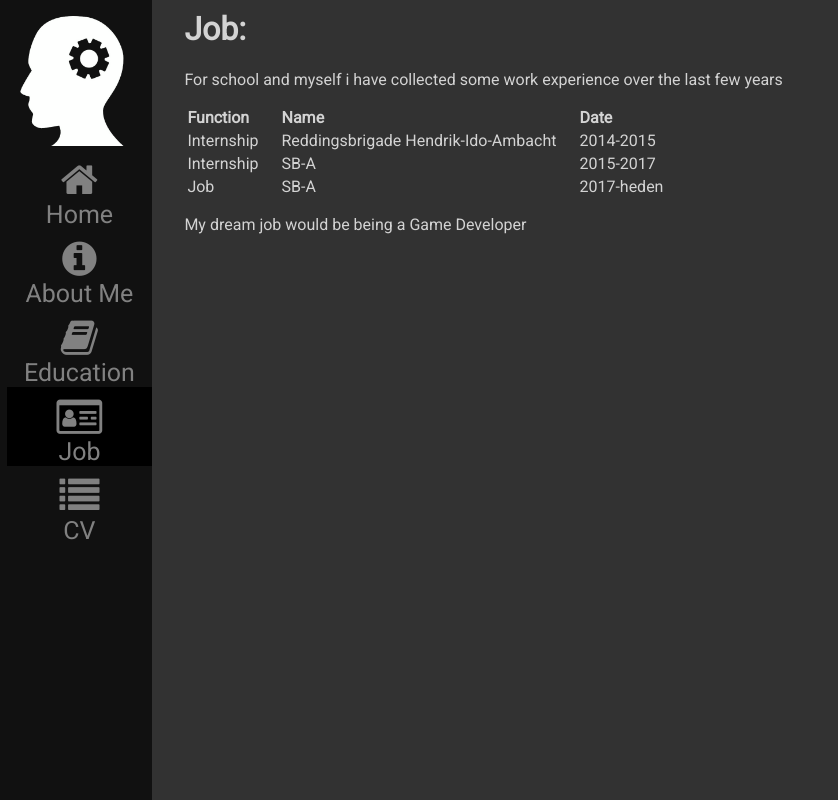
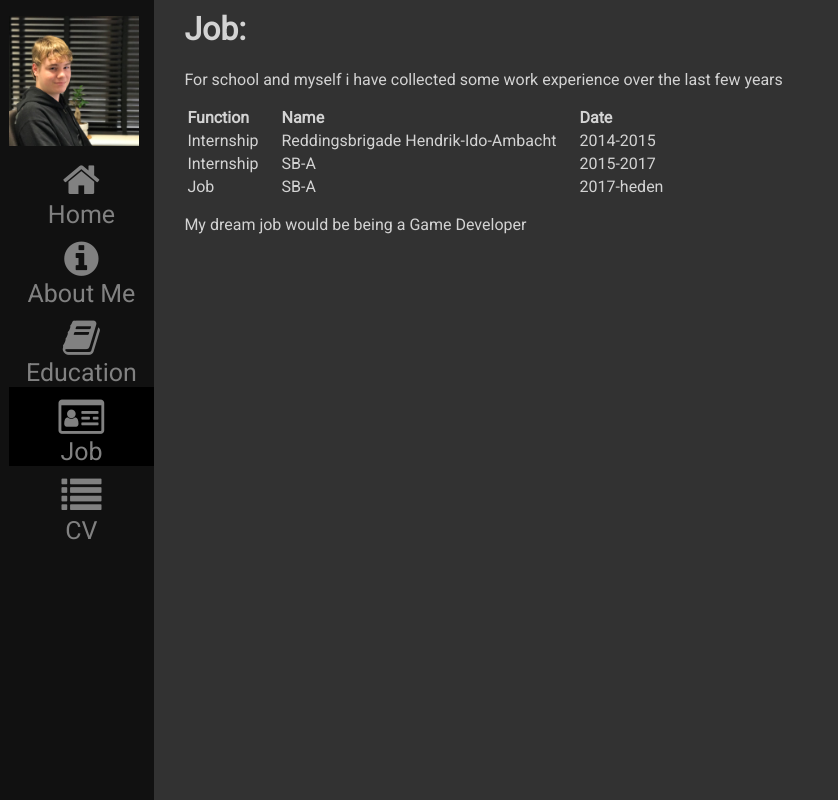
Before and after one commit to davinci-ao17/digitaal-portfolio, a PHP site: page /job.html in a window 1280 px wide. Shown: the whole page, without its empty margins (0-838 px from the left). Run offline with PHP 8.4, Linux system fonts and the light colour scheme.

Commit message:
complette

```diff
--- a/Index.html
+++ b/Index.html
@@ -15,7 +15,7 @@
         <header>
             <nav class="sidenav">
                 <ul>
-                    <li><img src="Images/me.png" style="width:90%"></li>
+                    <li><img src="Images/me.jpg" style="width:90%"></li>
                     <li>
                         <a class="sidenav-active" href="Index.html">
                             <i class="fa fa-home" aria-hidden="true"></i>
--- a/about.html
+++ b/about.html
@@ -15,7 +15,7 @@
         <header>
             <nav class="sidenav">
                 <ul>
-                    <li><img src="Images/me.png" style="width:90%"></li>
+                    <li><img src="Images/me.jpg" style="width:90%"></li>
                     <li>
                         <a href="Index.html">
                             <i class="fa fa-home" aria-hidden="true"></i>
--- a/cv.html
+++ b/cv.html
@@ -15,7 +15,7 @@
         <header>
             <nav class="sidenav cvSideNav">
                 <ul>
-                    <li><img src="Images/me.png" style="width:90%"></li>
+                    <li><img src="Images/me.jpg" style="width:90%"></li>
                     <li>
                         <a href="Index.html">
                             <i class="fa fa-home" aria-hidden="true"></i>
--- a/education.html
+++ b/education.html
@@ -15,7 +15,7 @@
         <header>
             <nav class="sidenav">
                 <ul>
-                    <li><img src="Images/me.png" style="width:90%"></li>
+                    <li><img src="Images/me.jpg" style="width:90%"></li>
                     <li>
                         <a href="Index.html">
                             <i class="fa fa-home" aria-hidden="true"></i>
--- a/job.html
+++ b/job.html
@@ -15,7 +15,7 @@
         <header>
             <nav class="sidenav">
                 <ul>
-                    <li><img src="Images/me.png" style="width:90%"></li>
+                    <li><img src="Images/me.jpg" style="width:90%"></li>
                     <li>
                         <a href="Index.html">
                             <i class="fa fa-home" aria-hidden="true"></i>
--- a/style.css
+++ b/style.css
@@ -5,10 +5,11 @@ body {
 }
 
 .sidenav {
-    margin: -10px;
-    height: 100vh;
+    position:absolute;
+    top:0;
+    bottom:0;
+    left:0;
     width: 12vw;
-    float: left;
     background-color: #111;
 }
 
@@ -147,8 +148,9 @@ main {
 
 @media screen and (max-width: 450px) {
     .sidenav {
+        position:static;
         margin: -8px;
-        height: 8vh;
+        height: 70px;
         width: 100vw;
         float: left;
         background-color: #111;
```
Also changed, not shown: Images/me.jpg (added).
